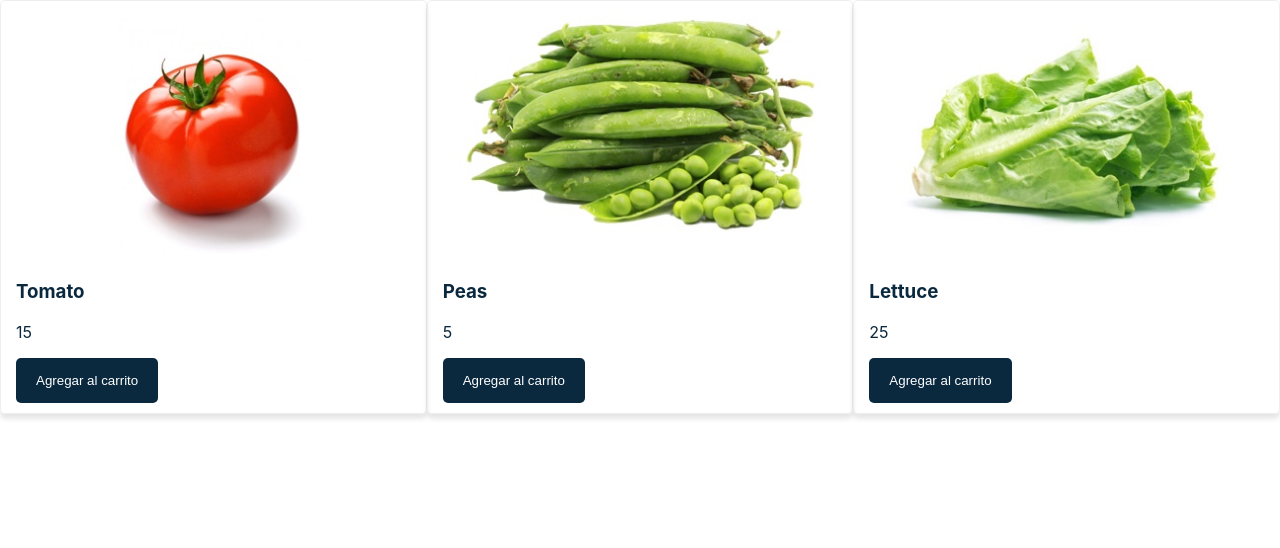
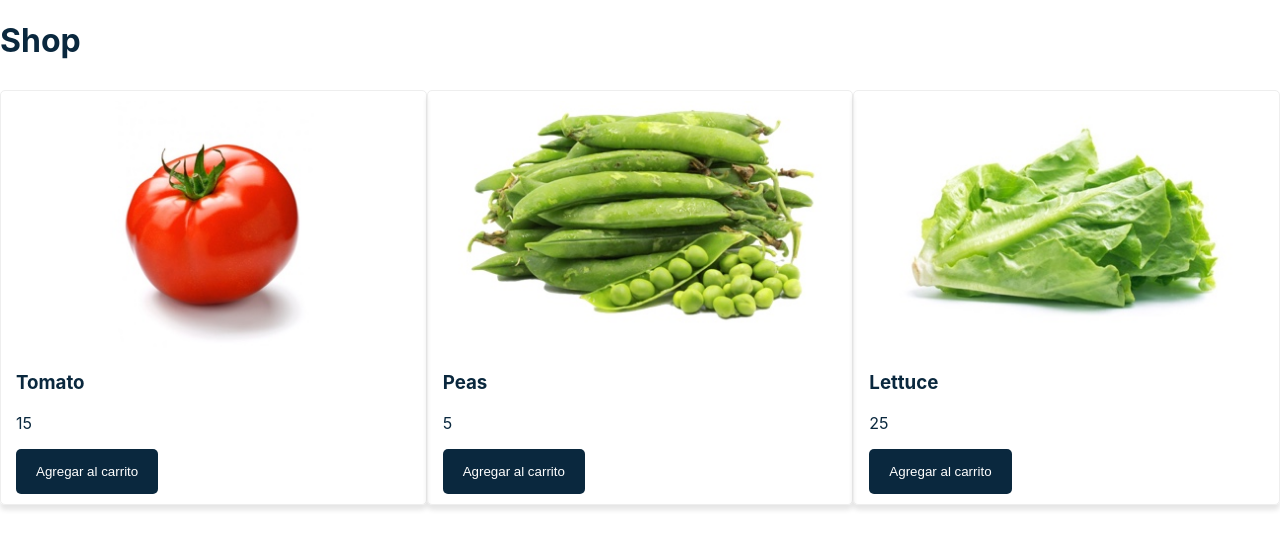
Before and after one commit to luisrmrz16/shopping-cart, a React (Create React App) app: page / in a window 1280 px wide. Shown: the top 548 px of the page. Built offline with nearby package versions, Linux system fonts and the light colour scheme.

Commit message:
Agregue el componente de titulo

```diff
--- a/src/App.js
+++ b/src/App.js
@@ -1,6 +1,7 @@
 import { Component } from 'react';
 import Products from './components/Products';
 import Layout from './components/Layout';
+import Title from './components/Title';
 
 class App extends Component {
   state = {
@@ -14,6 +15,7 @@
     return (
       <div>
         <Layout>
+          <Title />
           <Products
             agregarAlCarro={() => console.log('No hace nada')}
             products={this.state.products}
--- /dev/null
+++ b/src/components/Title.js
@@ -0,0 +1,17 @@
+import { Component } from 'react';
+
+const styles = {
+  title: {
+    marginBottom: '30px',
+  }
+}
+
+class Title extends Component {
+  render() {
+    return (
+      <h1 style={styles.title}>Shop</h1>
+    )
+  }
+}
+
+export default Title;
```
